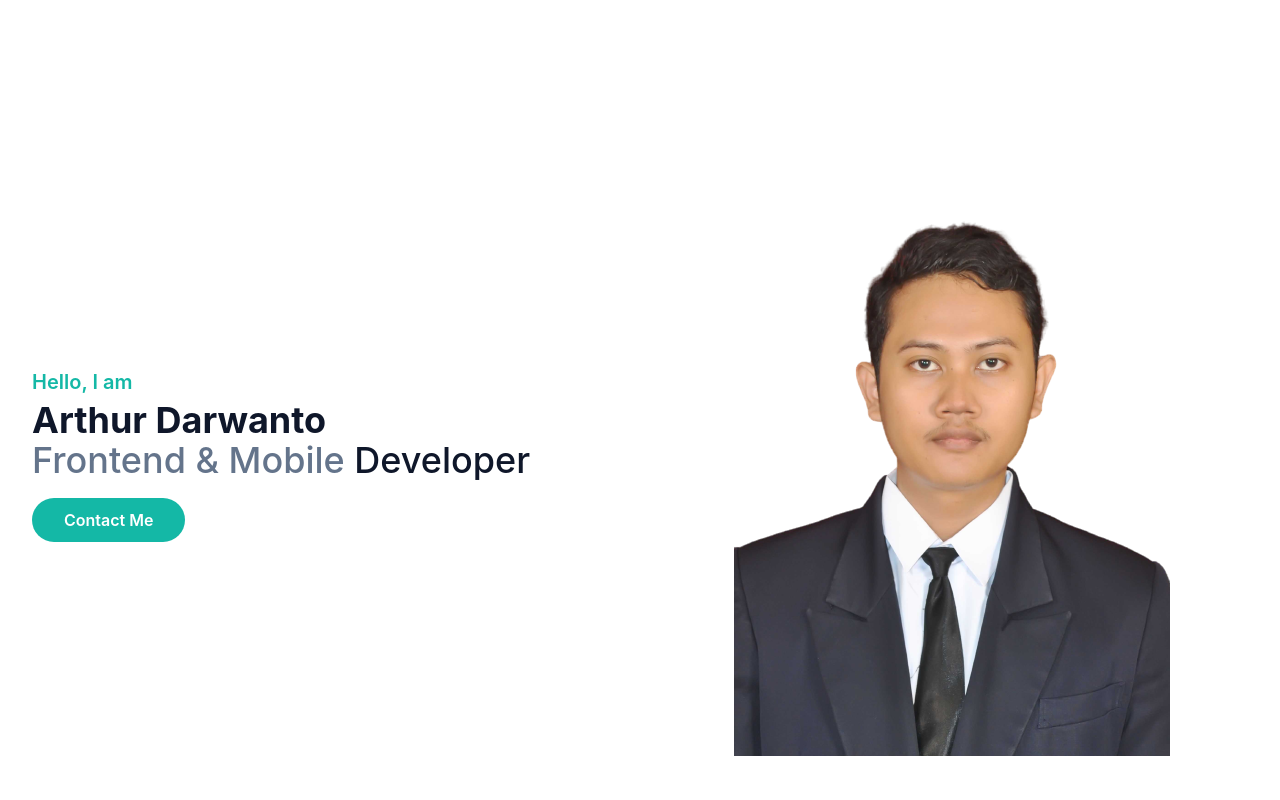
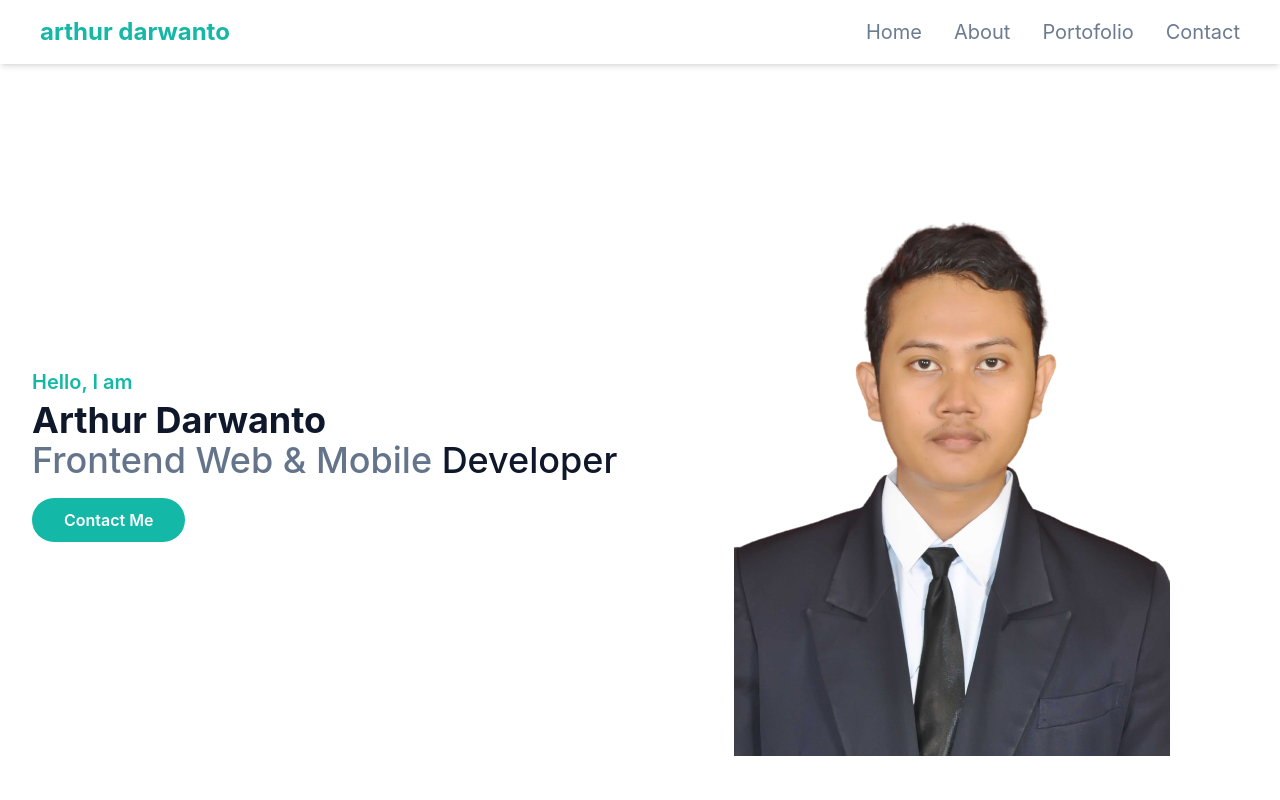
Before and after one commit to arthur-da-1205/portofolio-web, a React (Create React App) app: page / in a window 1280 px wide. Shown: the top 800 px of the page. Built offline with nearby package versions, Linux system fonts and the light colour scheme.

Commit message:
Add Navbar

```diff
--- a/public/index.html
+++ b/public/index.html
@@ -24,7 +24,15 @@
       work correctly both with client-side routing and a non-root public URL.
       Learn how to configure a non-root public URL by running `npm run build`.
     -->
-    <title>React App</title>
+    <title>Arthur Darwanto</title>
+    <script
+      type="module"
+      src="https://unpkg.com/ionicons@5.5.2/dist/ionicons/ionicons.esm.js"
+    ></script>
+    <script
+      nomodule
+      src="https://unpkg.com/ionicons@5.5.2/dist/ionicons/ionicons.js"
+    ></script>
   </head>
   <body>
     <noscript>You need to enable JavaScript to run this app.</noscript>
--- a/src/App.jsx
+++ b/src/App.jsx
@@ -1,9 +1,11 @@
 import About from "./sections/About";
 import Hero from "./sections/Hero";
+import Navbar from "./sections/Navbar";
 
 function App() {
   return (
     <>
+      <Navbar />
       <Hero />
       <About />
     </>
--- a/src/index.css
+++ b/src/index.css
@@ -5,3 +5,7 @@
 body {
     font-family: 'Inter', sans-serif;
 }
+
+.hamburger-line {
+    @apply w-[30px] h-[2px] my-2 block bg-dark
+}
--- a/src/sections/Hero.jsx
+++ b/src/sections/Hero.jsx
@@ -12,11 +12,11 @@ const Hero = () => {
               </span>
             </h1>
             <h3 className="text-lg font-medium mb-7 lg:text-4xl text-slate-500">
-              Frontend & Mobile <span className="text-dark">Developer</span>
+              Frontend Web & Mobile <span className="text-dark">Developer</span>
             </h3>
 
             <a
-              href="#"
+              href="#about"
               className="px-8 py-3 text-base font-semibold text-white transition duration-300 ease-in-out rounded-full bg-primary hover:shadow-lg hover:opacity-75"
             >
               Contact Me
--- a/src/sections/Navbar.jsx
+++ b/src/sections/Navbar.jsx
@@ -1,5 +1,45 @@
+import { useState } from "react";
+
 const Navbar = () => {
+  const Links = [
+    { name: "Home", link: "/" },
+    { name: "About", link: "/about" },
+    { name: "Portofolio", link: "/portofolio" },
+    { name: "Contact", link: "/contact" },
+  ];
+
+  const [open, setOpen] = useState(false);
   return (
-    <header className="absolute top-0 left-0 z-10 flex items-center w-full bg-transparent"></header>
+    <div className="fixed top-0 left-0 w-full shadow-md">
+      <div className="items-center justify-between py-4 bg-transparent md:flex md:px-10 px-7">
+        <div className="flex items-center text-2xl font-bold cursor-pointer text-primary">
+          arthur darwanto
+        </div>
+        <div
+          onClick={() => setOpen(!open)}
+          className="absolute text-3xl transition-all duration-500 ease-in-out cursor-pointer right-8 top-6 md:hidden"
+        >
+          <ion-icon name={open ? "close" : "menu"}></ion-icon>
+        </div>
+        <ul
+          className={`absolute pb-12 md:flex md:items-center md:pb-0 md:static bg-white md:z-auto z-[-1] left-0 w-full md:w-auto md:pl-0 pl-9 transition-all duration-300 ease-in-out ${
+            open ? "top-20 opacity-90" : "top-[-500px]"
+          } md:opacity-95 opacity-0 `}
+        >
+          {Links.map((link) => (
+            <li key={link.name} className="text-xl md:ml-8 md:my-0 my-7">
+              <a
+                href={link.link}
+                className="duration-500 text-slate-500 hover:text-primary"
+              >
+                {link.name}
+              </a>
+            </li>
+          ))}
+        </ul>
+      </div>
+    </div>
   );
 };
+
+export default Navbar;
```
